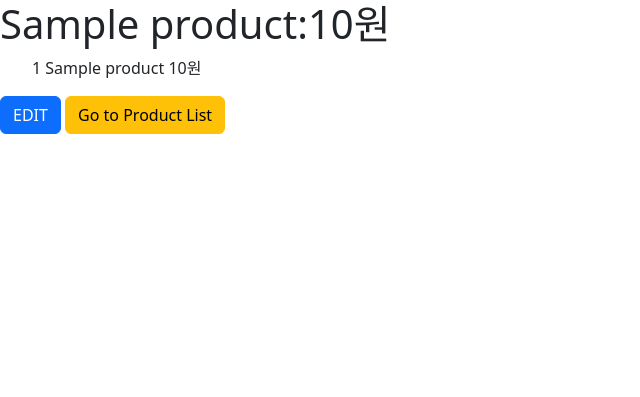
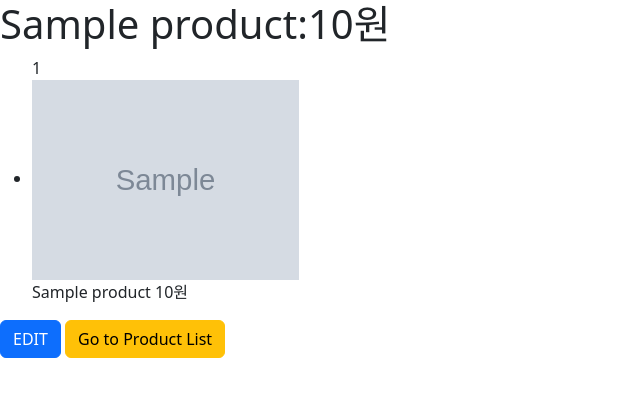
Before and after one commit to kimyejin213527/NetworkProgramming_20230405_DDaiso, a Django app: page /product/detail/1/ in a window 1280 px wide. Shown: the top 397 px of the page, without its empty margins (0-640 px from the left). Run offline with Django 3.2, Linux system fonts and the light colour scheme; tables that the repository leaves empty hold one stand-in row (values such as "Sample post"); grey boxes marked "Sample" are stand-in pictures; some libraries are stand-ins or nearby versions.

Commit message:
R : Product Detail

```diff
--- a/product/templates/product/product_detail.html
+++ b/product/templates/product/product_detail.html
@@ -5,6 +5,13 @@
 <h1>{{ product }}</h1>
 <ul>
     <il>{{ product.id }}</il>
+    <li>
+        {% if product.image %}
+            <img src="{{ product.image.url }}" alt="{{ product.name }}" class="image-detail">
+        {% else %}
+            사진 없음
+        {% endif %}
+    </li>
     <il>{{ product.name }}</il>
     <il>{{ product.price }}원</il>
 </ul>
--- a/static/css/style.css
+++ b/static/css/style.css
@@ -1,3 +1,6 @@
 .image-list {
     height: 80px;
 }
+.image-detail {
+    height: 200px;
+}
```
Also changed, not shown: README.md.
